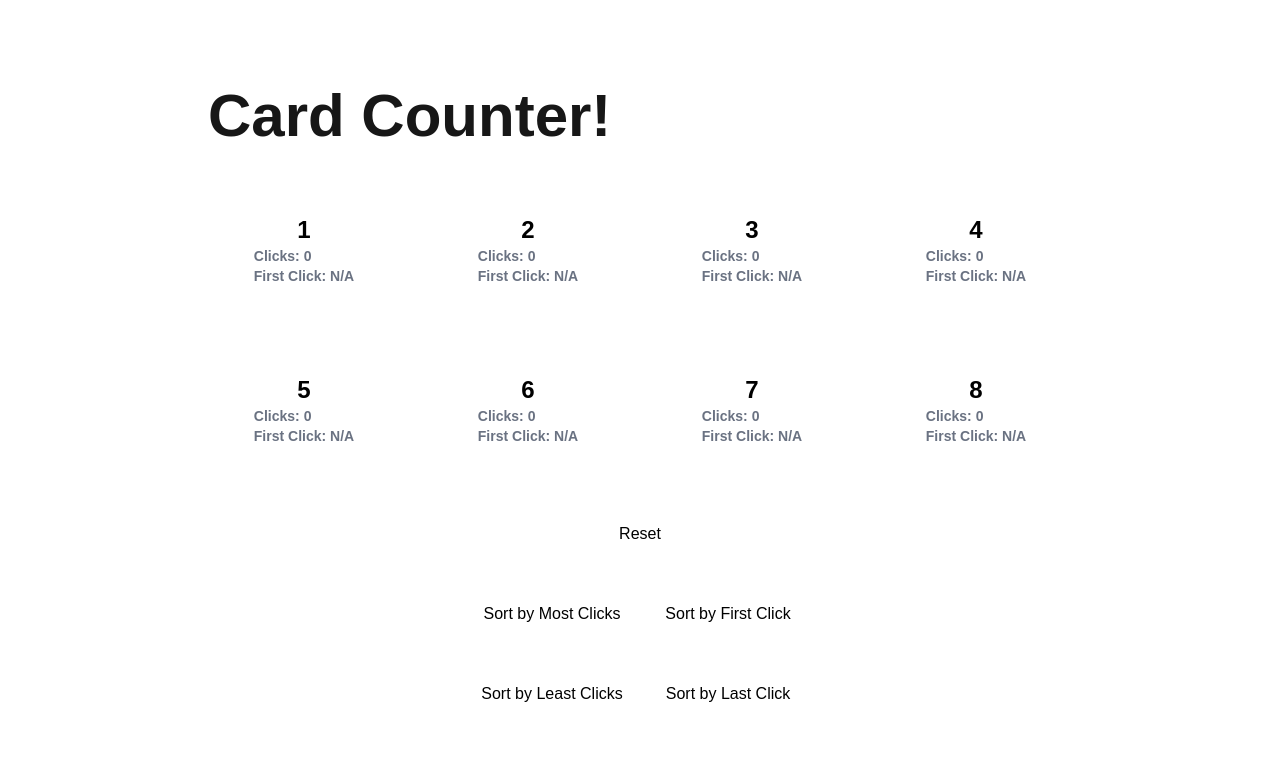
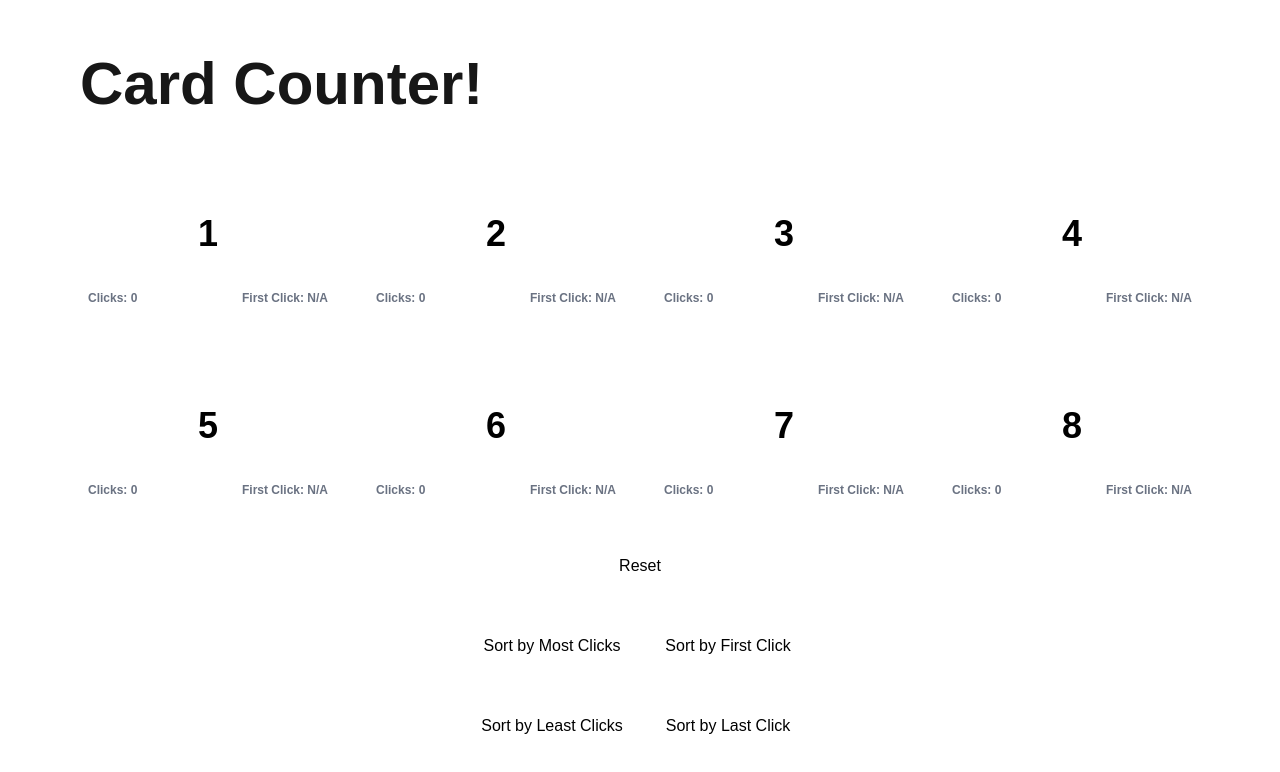
Before and after one commit to Hundred-Foot-Long-Sweet-Potato/omnisync-technical-assessment, a Next.js app: page / in a window 1280 px wide. Shown: the top 772 px of the page. Built offline with nearby package versions, Linux system fonts and the light colour scheme; no server answers; the database is empty.

Commit message:
Basic responsiveness and better looking cards/buttons

```diff
--- a/src/app/Components/cardComponent.tsx
+++ b/src/app/Components/cardComponent.tsx
@@ -48,12 +48,13 @@ export default function Card({card, onUpdate}: CardProps) {
     }, [card.numberOfClicks, card.timeOfFirstClick]);
 
     return(
-    <div className="w-48 h-32 flex flex-col bg-white text-2xl justify-center items-center font-bold"
+    <div className="w-64 h-40 bg-white text-2xl relative items-center font-bold rounded hover:scale-105 hover:bg-gray-200"
         onClick={() => handleClick()}>
-        <h1 className="text-black">{card.mainNumber}</h1>
-        <div>
-            <h2 className="text-sm text-gray-500">Clicks: {clickCount}</h2>
-            <h2 className="text-sm text-gray-500">First Click: {firstClickTime ? firstClickTime.toLocaleTimeString() : 'N/A'}</h2>
+        <h1 className="absolute top-1/2 left-1/2 transform -translate-x-1/2 -translate-y-1/2 text-black text-4xl">{card.mainNumber}</h1>
+        <div className="absolute bottom-2 left-2 right-2 flex flex-row justify-between text-xs text-gray-500">
+            <h2>Clicks: {clickCount}</h2>
+            <h2>First Click: {firstClickTime ? firstClickTime.toLocaleTimeString() : 'N/A'}</h2>
         </div>
-    </div>);
+    </div>
+    );
 }
--- a/src/app/page.tsx
+++ b/src/app/page.tsx
@@ -5,6 +5,7 @@ import Card, { CardData } from "./Components/cardComponent";
 
 // Home page
 export default function Home() {
+  //Defaults
   const [cardArray,setCardArray] = useState<CardData[]>([
     { mainNumber: 1, numberOfClicks: 0, timeOfFirstClick: null },
     { mainNumber: 2, numberOfClicks: 0, timeOfFirstClick: null },
@@ -18,13 +19,11 @@ export default function Home() {
 
   useEffect(() => {
     const fetchOrInitializeCards = async () => {
-      console.log("Fetching cards from server...");
       const res = await fetch('/api/cards');
       const data: CardData[] = await res.json();
 
       // Nothing in data means first time load
       if (data.length === 0) {
-        console.log("No cards found on server, initializing...");
         for (const card of cardArray) {
           const res = await fetch('/api/cards', {
             method: 'POST',
@@ -35,11 +34,10 @@ export default function Home() {
               timeOfFirstClick: null
             }),
           });
-          const createdCard = await res.json();
-          console.log("Created card:", createdCard);
+          await res.json();
         }
       }else{
-        // Sort the data by mainNumber to ensure correct order
+        // OnLoad sorts by first click time
         sortByFirstClick(data,true);
       }
     }
@@ -105,7 +103,7 @@ export default function Home() {
 
   //Page
   return (
-    <div className="min-h-screen flex justify-center items-center">
+    <div className="min-h-screen flex justify-center items-center select-none">
       <main>
         <h1 className="text-6xl font-bold pb-10"> Card Counter!</h1>
         <div className="grid grid-cols-4 grid-rows-2 gap-8">
@@ -113,16 +111,16 @@ export default function Home() {
             <Card key={card.mainNumber} card={card} onUpdate={handleCardUpdate}/>
           ))}
         </div>
-        <div className="pt-10 flex justify-center gap-4">
-          <button className="h-10 w-20 bg-white text-black" onClick={resetCards}>Reset</button>
+        <div className="pt-10 flex justify-center gap-4 ">
+          <button className="h-10 w-20 bg-white text-black rounded hover:scale-105 hover:bg-gray-200" onClick={resetCards}>Reset</button>
         </div>
         <div className="pt-10 flex justify-center gap-4">
-          <button className="h-10 w-40 bg-white text-black" onClick={() => sortByClicks(true)}>Sort by Most Clicks</button>
-          <button className="h-10 w-40 bg-white text-black" onClick={() => sortByFirstClick(cardArray,true)}>Sort by First Click</button>
+          <button className="h-10 w-40 bg-white text-black rounded hover:scale-105 hover:bg-gray-200" onClick={() => sortByClicks(true)}>Sort by Most Clicks</button>
+          <button className="h-10 w-40 bg-white text-black rounded hover:scale-105 hover:bg-gray-200" onClick={() => sortByFirstClick(cardArray,true)}>Sort by First Click</button>
         </div>
         <div className="pt-10 flex justify-center gap-4">
-          <button className="h-10 w-40 bg-white text-black" onClick={() => sortByClicks(false)}>Sort by Least Clicks</button>
-          <button className="h-10 w-40 bg-white text-black" onClick={() => sortByFirstClick(cardArray,false)}>Sort by Last Click</button>
+          <button className="h-10 w-40 bg-white text-black rounded hover:scale-105 hover:bg-gray-200" onClick={() => sortByClicks(false)}>Sort by Least Clicks</button>
+          <button className="h-10 w-40 bg-white text-black rounded hover:scale-105 hover:bg-gray-200" onClick={() => sortByFirstClick(cardArray,false)}>Sort by Last Click</button>
         </div>
       </main>
     </div>
--- a/src/pages/api/cards.ts
+++ b/src/pages/api/cards.ts
@@ -1,6 +1,6 @@
 import type { NextApiRequest, NextApiResponse } from "next";
 import { PrismaClient } from "@prisma/client";
-import { NextResponse } from "next/server";
+
 const prisma = new PrismaClient();
 
 export default async function handler(req: NextApiRequest, res: NextApiResponse) {
```
